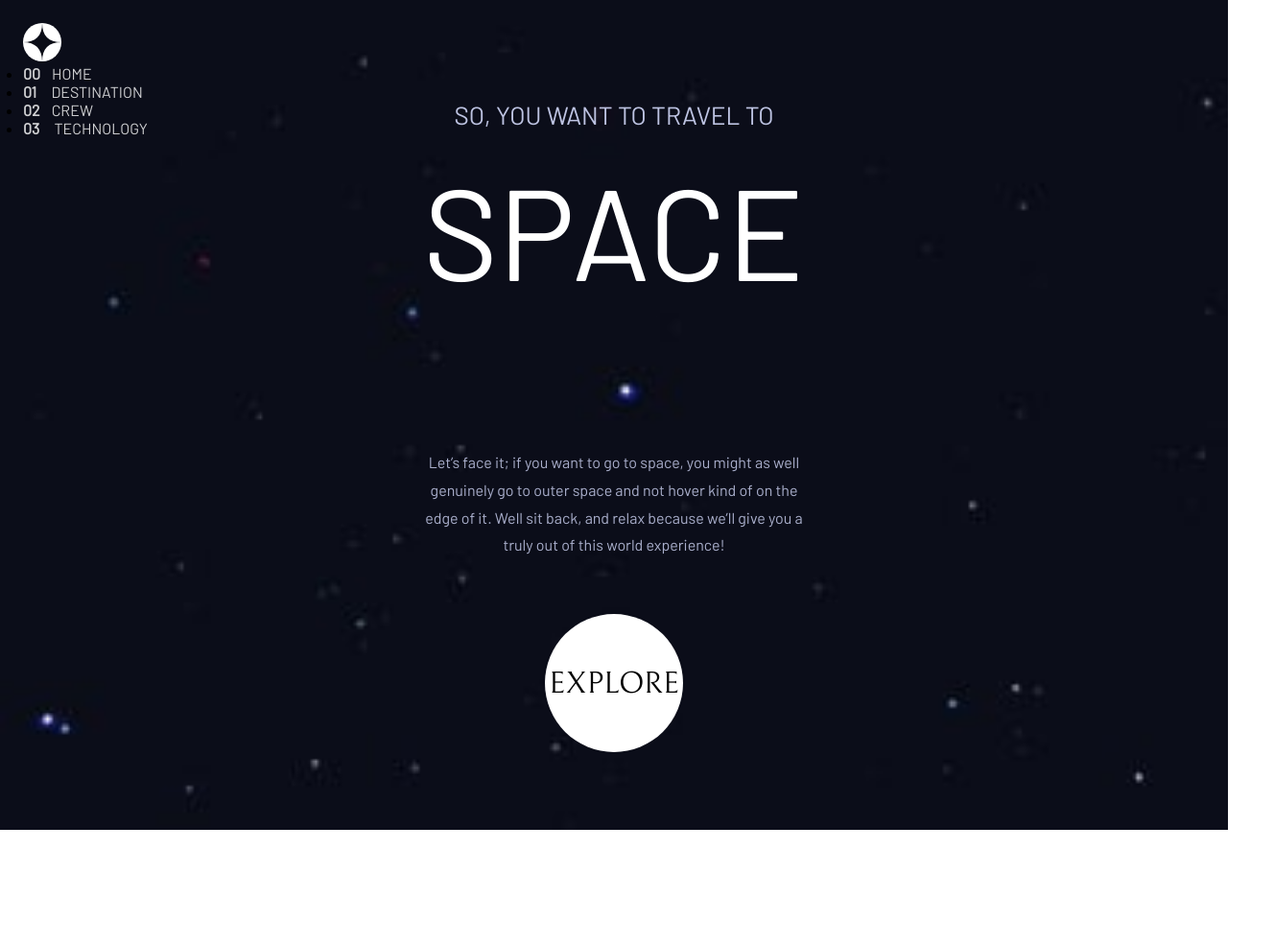
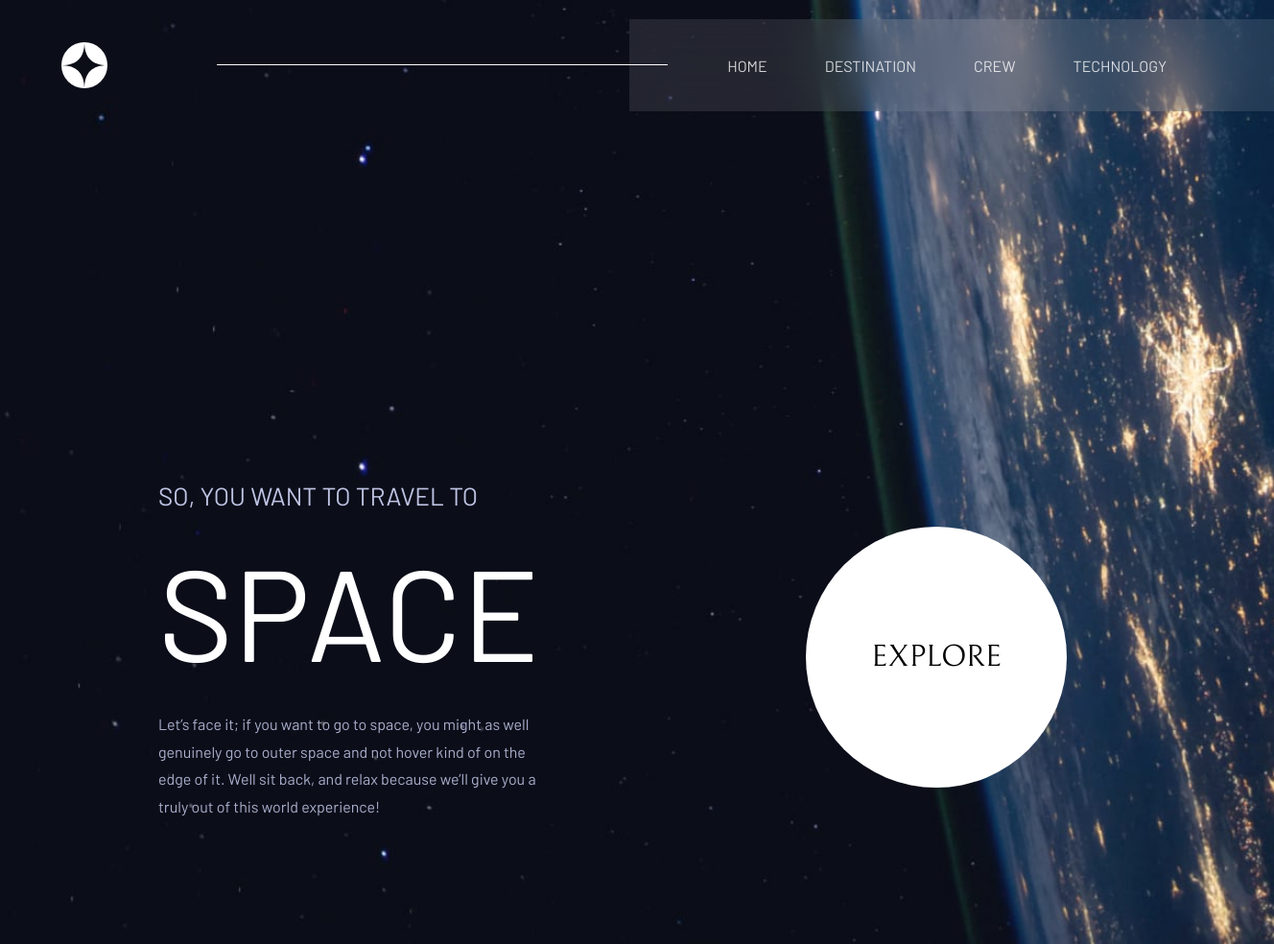
Before and after one commit to mts-ml/development, a website: page space-tourism-website/index.html in a window 1280 px wide. Shown: the whole page at 96% size, 1328 px wide, since content can reach past the window. Before the commit the page ends 865 px from the top, so only its background shows below. Drawn offline with nearby package versions, Linux system fonts and the light colour scheme; files that its build step writes are made by us from their sources.

Commit message:
New media querie

```diff
--- a/space-tourism-website/index.html
+++ b/space-tourism-website/index.html
@@ -10,6 +10,7 @@
   <title>Space tourism website</title>
 
   <link rel="stylesheet" href="styles/style.css">
+  <link rel="stylesheet" href="styles/mq-style.css">
 
   <script src="index.js" defer></script>
 </head>
@@ -25,31 +26,32 @@
         class="sr-only">Menu</span></button>
 
     <nav class="header__nav">
-      <ul id="primary-navigation" class="header__list" data-visible="false">
+      <ul class="header__list" id="primary-navigation" data-visible="false">
         <li>
           <a class="header__link" href="##" target="_self" rel="noopener noreferrer">
-            <span class="header__bold">00</span>Home</a>
+            <span class="header__bold"></span>Home</a>
         </li>
 
         <li>
           <a class="header__link" href="##" target="_self" rel="noopener noreferrer">
-            <span class="header__bold">01</span> Destination</a>
+            <span class="header__bold"></span> Destination</a>
         </li>
 
         <li>
           <a class="header__link" href="##" target="_self" rel="noopener noreferrer">
-            <span class="header__bold">02</span>Crew</a>
+            <span class="header__bold"></span>Crew</a>
         </li>
 
         <li>
-          <a class="header__link" href="##" target="_self" rel="noopener noreferrer">
-            <span class="header__bold">03</span> Technology</a>
+          <a class="header__link" href="index.html" target="_self" rel="noopener noreferrer">
+            <span class="header__bold"></span> Technology</a>
         </li>
       </ul>
     </nav>
   </header>
 
   <main class="hero">
+    <div class="hero__content">
       <span class="hero__span">
         So, you want to travel to
       </span>
@@ -61,10 +63,10 @@
         outer space and not hover kind of on the edge of it. Well sit back, and relax
         because we’ll give you a truly out of this world experience!
       </p>
+    </div>
 
     <div class="hero__explore-div">
       <a class="hero__explore" href="##" target="_self" rel="noopener noreferrer">Explore</a>
-    </div>
     </div>
   </main>
 </body>
--- a/space-tourism-website/package.json
+++ b/space-tourism-website/package.json
@@ -3,6 +3,6 @@
     "sass": "^1.79.5"
   },
   "scripts": {
-    "sass": "sass styles/style.scss:styles/style.css"
+    "sass": "sass styles/style.scss:styles/style.css styles/mq-style.scss:styles/mq-style.css"
   }
 }
```
Lines whose indentation alone changed are shown as unchanged.
